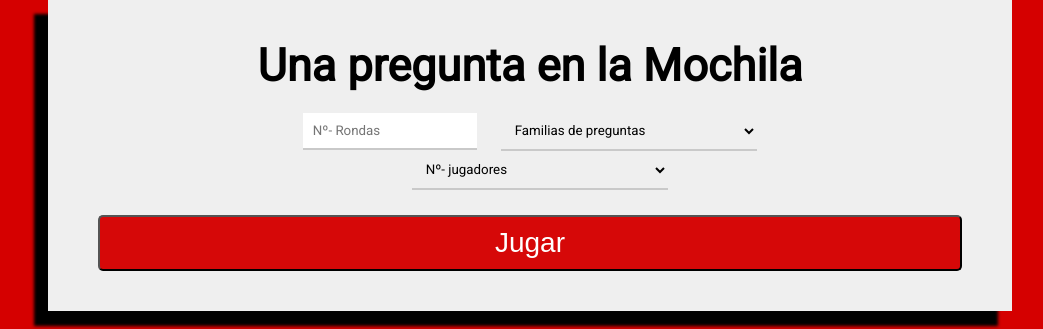
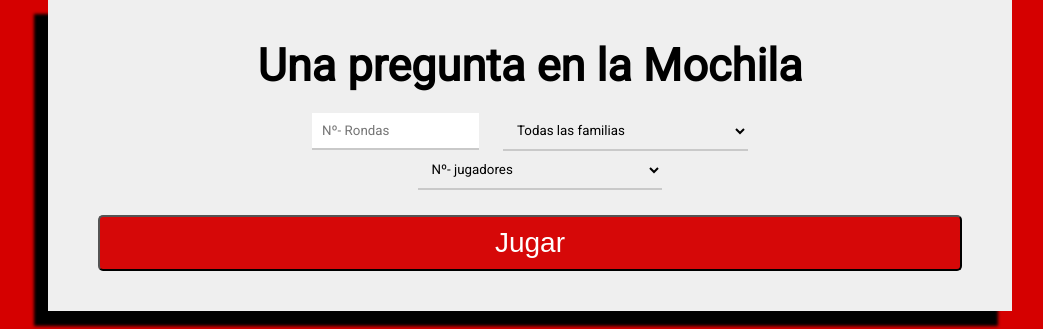
Before and after one commit to ProyectoSabio/SabioGC, a PHP site: page /index.php in a window 1280 px wide. Shown: the part 154-483 px from the top of the page, without its empty margins (110-1153 px from the left). Run offline with PHP 8.4, Linux system fonts and the light colour scheme; tables that the repository leaves empty or names only in its code hold one stand-in row (values such as "Sample post").

Commit message:
modificaciones

```diff
--- a/trivial/class/Preguntas.php
+++ b/trivial/class/Preguntas.php
@@ -64,13 +64,13 @@ public function getPreguntas($categoria="")
 	$arrayValores = array();// Valores que corresponden a los índices anteriores.
 	$arrayPreguntas = array(); // Preguntas devueltas. Array indexado asociativo.
 	try {
-	    if ($categorias =="") {
+	    if ($categoria =="") {
 			$sqlp = "Select * from preguntas where trash = 0"; // Sin categoría carga todas las preguntas
 
 		}
 		else {
-		   $sqlp = "Select * from preguntas where trash = 0 and categorias=:patronP"; //Consulta filtrada
-		   $parametros['patronP']=$categorias;
+		   $sqlp = "Select * from preguntas where trash = 0 and categoria=:patronP"; //Consulta filtrada
+		   $parametros['patronP']=$categoria;
 
 		}
 		$sqlr = "Select * from respuestas where trash = 0 and idPregunta=:patronR";  //Consulta para recuperar respuestas
--- a/trivial/index.php
+++ b/trivial/index.php
@@ -24,7 +24,6 @@
 				<div class="fila">
 					<input type="text" name="rondas" id="rondas" placeholder="Nº- Rondas"><span id="rondaS"></span>
 					<select name="familias" id="familias">
-						<option value="">Familias de preguntas</option>
 						<option value="">Todas las familias</option>
 						<?php
 							foreach($familias as $familia){
```
